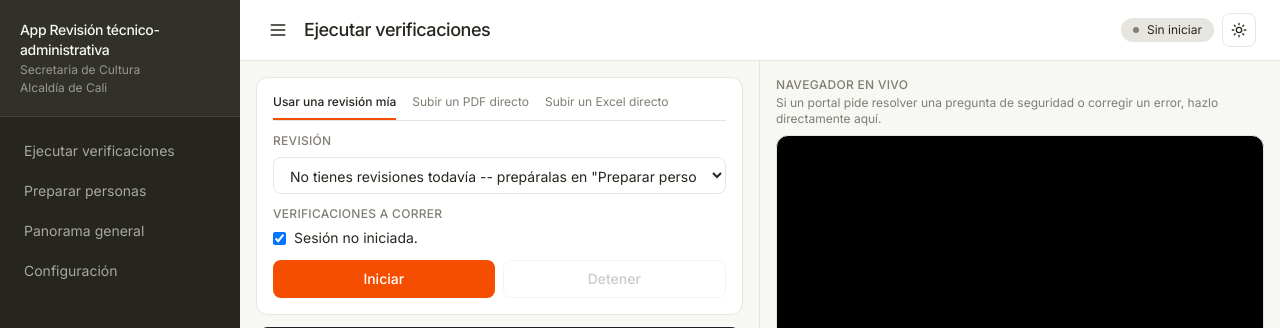
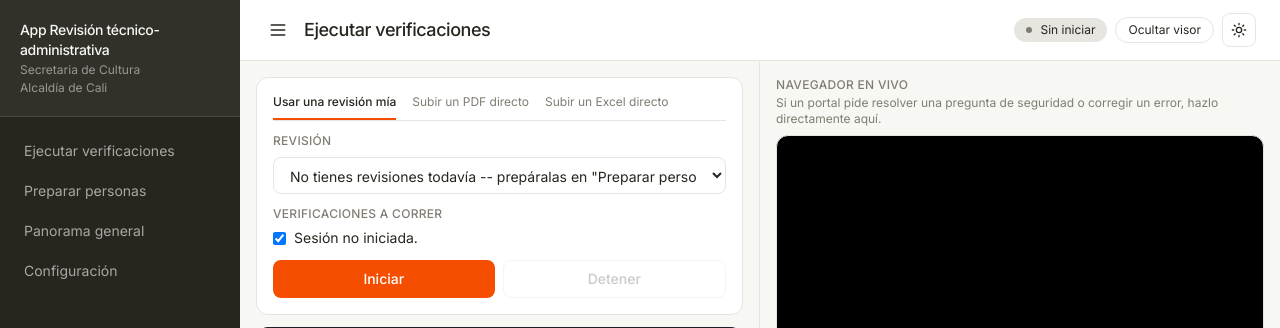
Before and after one commit to Yacaicedo6/Automation-Rev-Tec, a FastAPI app: template panel/templates/verificaciones.html in a window 1280 px wide. Shown: the top 328 px of the page. Run offline with FastAPI, Linux system fonts and the light colour scheme; the template is opened without the code that fills it, so the values that code supplies are empty; some libraries are stand-ins or nearby versions.

Commit message:
Agrega boton para ocultar/mostrar el visor VNC en Ejecutar verificaciones
El panel de control y el registro en vivo pasan a ocupar todo el ancho
cuando el visor esta oculto, en vez de dejar un hueco vacio. La preferencia
se guarda en localStorage para recordarla entre sesiones.

```diff
--- a/panel/templates/verificaciones.html
+++ b/panel/templates/verificaciones.html
@@ -5,6 +5,9 @@
     <span id="estado-conexion" class="inline-flex items-center gap-2 text-xs px-3 py-1 rounded-full bg-[var(--border)] text-[var(--text-main)]">
       <span class="w-1.5 h-1.5 rounded-full bg-[var(--text-muted)]"></span> Sin iniciar
     </span>
+    <button id="btn-toggle-visor" type="button" class="text-xs px-3 py-1 rounded-full border border-[var(--border)] text-[var(--text-main)] hover:bg-[var(--hover-bg)] transition-colors">
+      Ocultar visor
+    </button>
 {% endblock %}
 
 {% block estilos %}
@@ -15,10 +18,10 @@
 {% endblock %}
 
 {% block contenido %}
-  <div class="lg:h-full grid grid-cols-1 lg:grid-cols-2">
+  <div id="grid-verificaciones" class="lg:h-full grid grid-cols-1 lg:grid-cols-2">
 
     <!-- Panel de control + logs -->
-    <section class="lg:min-h-0 flex flex-col gap-3 p-4 border-r border-[var(--border)] lg:overflow-y-auto">
+    <section id="seccion-control" class="lg:min-h-0 flex flex-col gap-3 p-4 lg:border-r border-[var(--border)] lg:overflow-y-auto">
 
       <div class="shrink-0 bg-[var(--bg-card)] border border-[var(--border)] rounded-xl p-4 flex flex-col gap-3">
         <div id="bloque-seleccion" class="flex flex-col gap-3">
@@ -97,7 +100,7 @@
     </section>
 
     <!-- Visor remoto del navegador (VNC embebido) -->
-    <section class="lg:min-h-0 flex flex-col gap-2 p-4">
+    <section id="seccion-visor" class="lg:min-h-0 flex flex-col gap-2 p-4">
       <div class="shrink-0">
         <h2 class="text-xs font-medium uppercase tracking-wide text-[var(--text-muted)]">Navegador en vivo</h2>
         <p class="text-xs text-[var(--text-muted)] mt-0.5">Si un portal pide resolver una pregunta de seguridad o corregir un error, hazlo directamente aquí.</p>
@@ -138,6 +141,27 @@ const bloqueResultados = document.getElementById('bloque-resultados');
 const listaCarpetas = document.getElementById('lista-carpetas');
 const listaResultados = document.getElementById('lista-resultados');
 const linkDescargarZip = document.getElementById('link-descargar-zip');
+const btnToggleVisor = document.getElementById('btn-toggle-visor');
+const gridVerificaciones = document.getElementById('grid-verificaciones');
+const seccionVisor = document.getElementById('seccion-visor');
+const seccionControl = document.getElementById('seccion-control');
+
+function aplicarVisibilidadVisor(oculto) {
+  seccionVisor.classList.toggle('hidden', oculto);
+  seccionControl.classList.toggle('lg:border-r', !oculto);
+  gridVerificaciones.classList.toggle('lg:grid-cols-2', !oculto);
+  gridVerificaciones.classList.toggle('lg:grid-cols-1', oculto);
+  btnToggleVisor.textContent = oculto ? 'Mostrar visor' : 'Ocultar visor';
+}
+
+let visorOculto = localStorage.getItem('visorOculto') === '1';
+aplicarVisibilidadVisor(visorOculto);
+
+btnToggleVisor.addEventListener('click', () => {
+  visorOculto = !visorOculto;
+  localStorage.setItem('visorOculto', visorOculto ? '1' : '0');
+  aplicarVisibilidadVisor(visorOculto);
+});
 
 let verificaciones = {};
 let cancelado = false;
```
